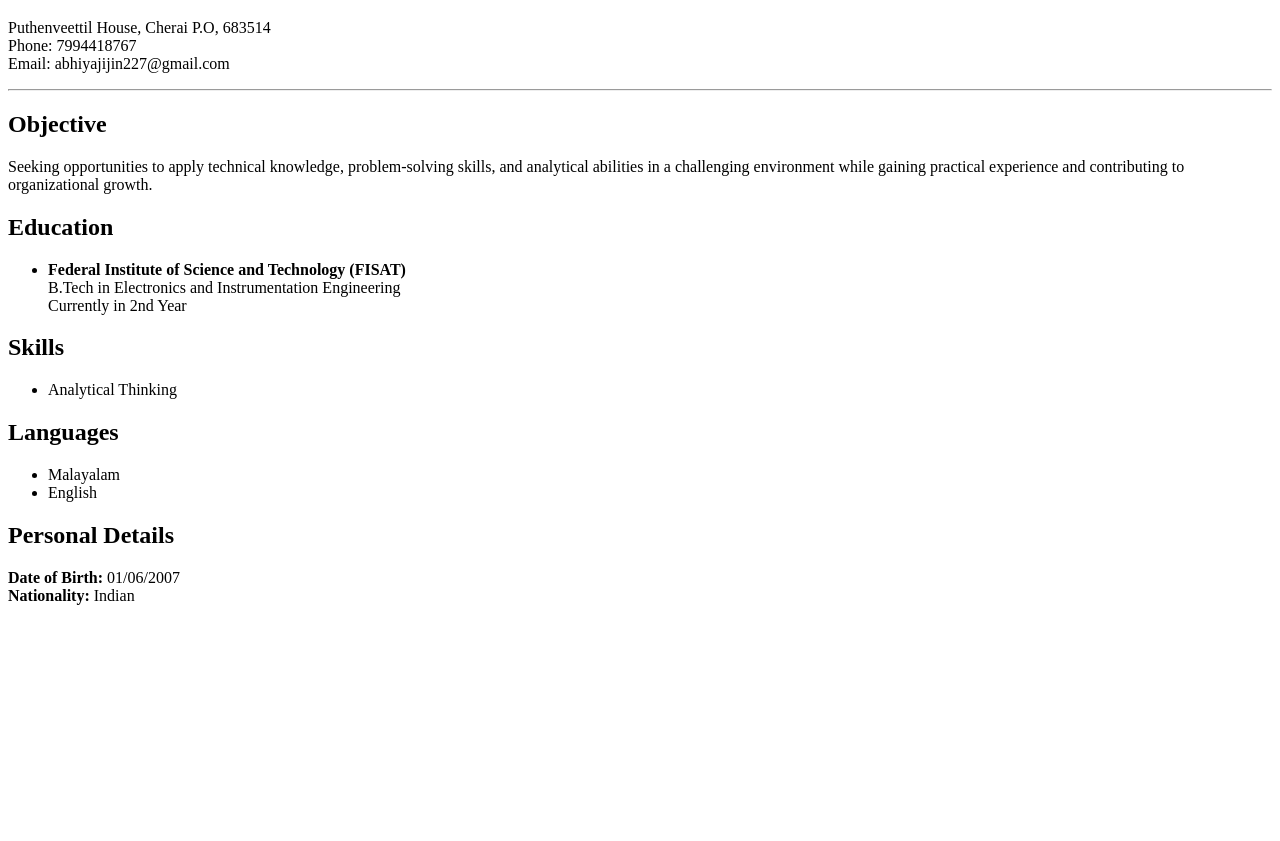
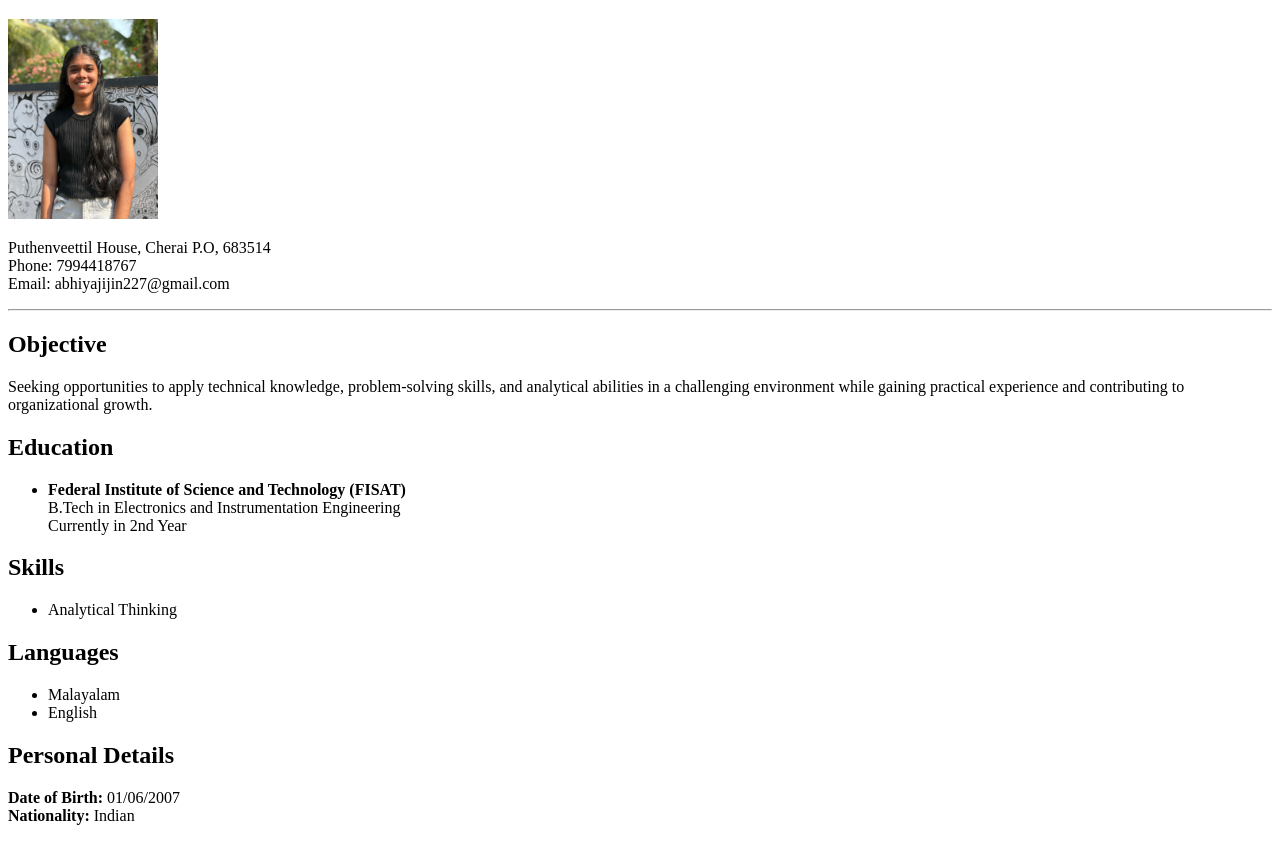
Before and after one commit to abhiyajijin227-creator/cfs2, a plain HTML site: page index.html in a window 1280 px wide. Shown: the part 61-902 px from the top of the page. Before the commit the page ends 800 px from the top, so only its background shows below. Drawn offline with Linux system fonts and the light colour scheme.

Commit message:
Add files via upload

```diff
--- a/index.html
+++ b/index.html
@@ -6,6 +6,7 @@
 <body>
 
     <h1>Abhiya P J</h1>
+    <img src="abhi.jpg" alt="Abhiya P J" width="150">
 
     <p>
         Puthenveettil House, Cherai P.O, 683514<br>
```
